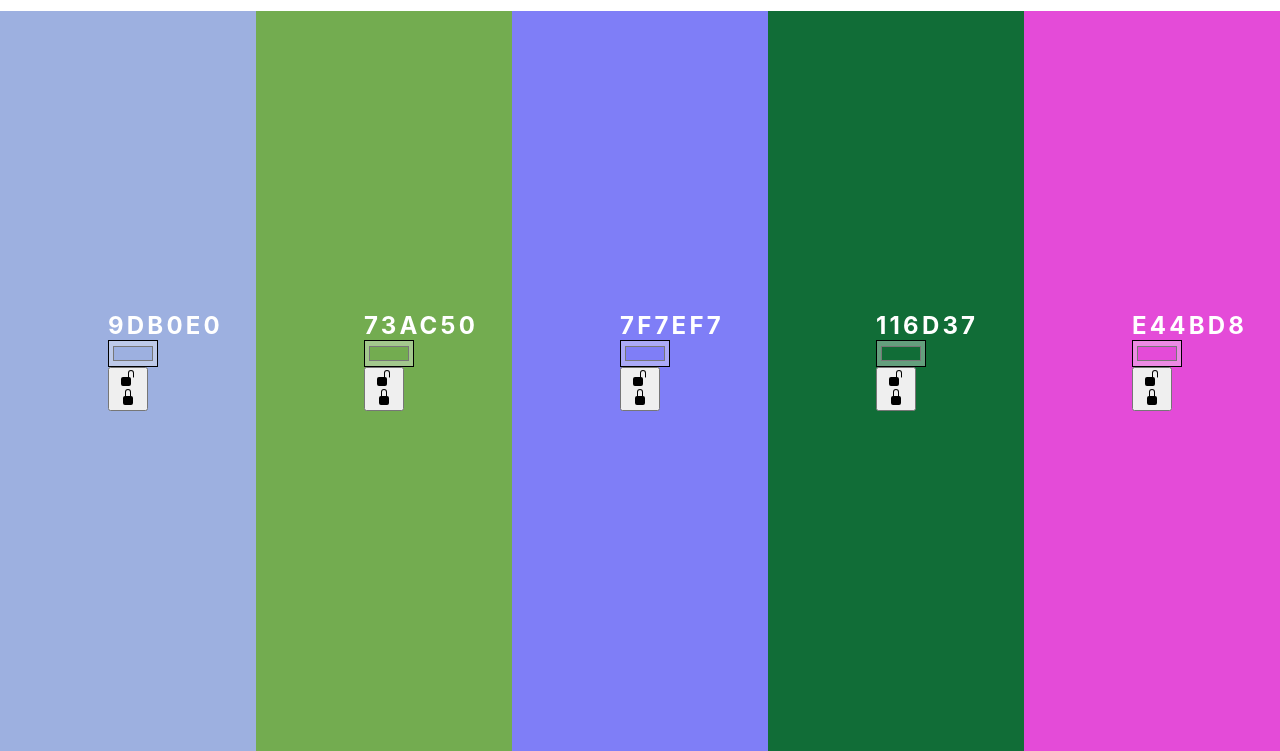
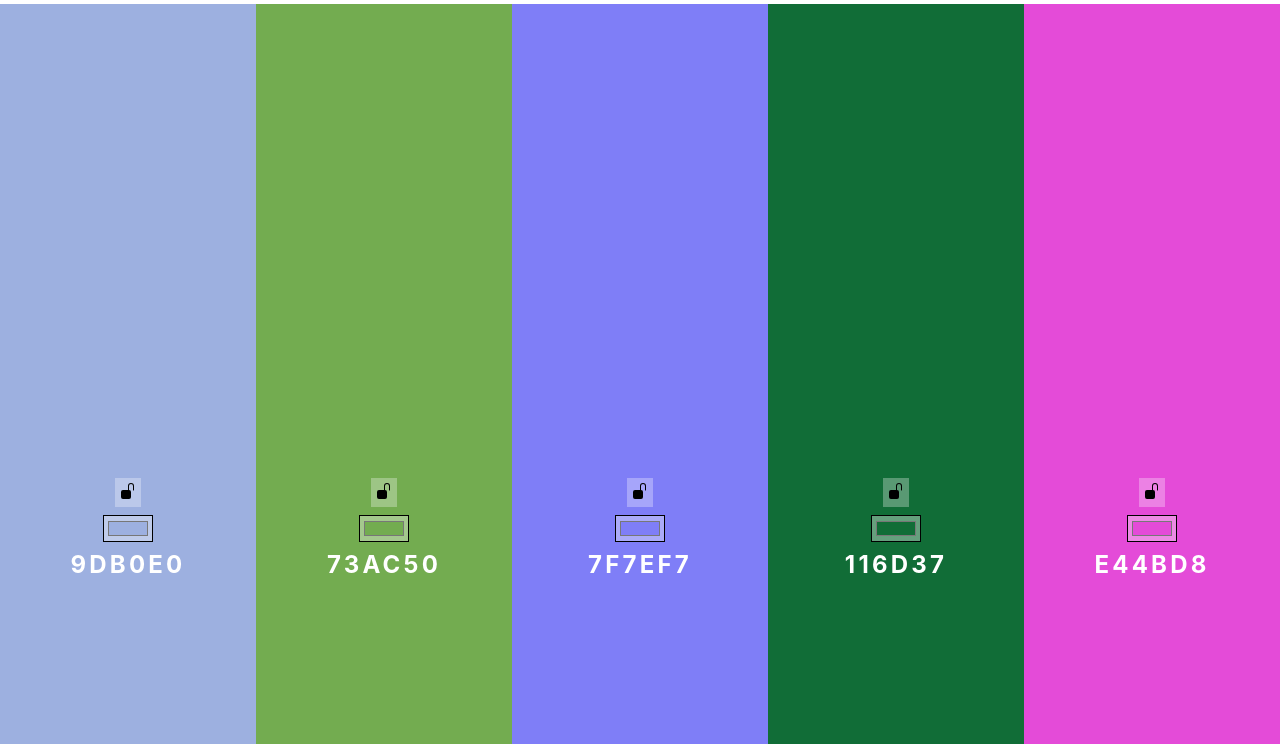
Before and after one commit to mariapaz/colour-palette, a plain HTML site: page index.html in a window 1280 px wide. Shown: the part 65-816 px from the top of the page. Drawn offline with Linux system fonts and the light colour scheme.

Commit message:
a simple palette generator

```diff
--- a/app.js
+++ b/app.js
@@ -1,15 +1,10 @@
-// randomly generate hex colour
-// what's the range of the random hex number? 0-9  A, B, C, D, E, and F.
-// randomly genrate this 6 times and add bg color and hex colour number
-// button to generate colours that are not locked
-
-// all possible hex values
+// All possible hex values
 const hexValues = [0, 1, 2, 3, 4, 5, 6, 7, 8, 9, "A", "B", "C", "D", "E", "F"];
-// generate a random number
+// Generate a random number
 function getRandomInt(max) {
   return Math.floor(Math.random() * max);
 }
-// generate a single hex colour value
+// Generate a single hex colour value
 function randomHexColour() {
   let hexColourArr = [];
   let hexColour = "#";
@@ -18,42 +13,69 @@ function randomHexColour() {
   }
   return (hexColour += hexColourArr.join(""));
 }
-
+//let isLocked = false;
+// Add the colours function
 function addColours() {
   const c = document.querySelectorAll("[id^=c-]");
   const p = document.querySelectorAll("[id^=p-]");
   const hexColours = [];
   for (let i = 0; i < c.length; i++) {
-    // change to have an array with six different colours
+    // todo: if locked the current colour will need to be saved in the array
     hexColours.push(randomHexColour());
+    if (!c[i].getElementsByClassName("locked")[0]) {
       c[i].style.backgroundColor = hexColours[i];
       // why this won't work?? const l = c[i].getElementsByTagName("label");
-    // const l = c[i].querySelectorAll("[id^=l-]");
       const l = c[i].querySelectorAll("[id^=l-]");
       l[0].textContent = hexColours[i].slice(1);
-
-    console.log(l);
-    // if (l) {
-    //   l.innerHTML = "hola";
-    // }
-
       p[i].setAttribute("value", hexColours[i]);
-    p[i].addEventListener(
-      "change",
-      (e) => {
-        c[i].style.backgroundColor = e.target.value;
-        p[i].setAttribute("value", e.target.value);
-      },
-      false
-    );
+      // Bug? in Chrome, need to set the value too in order to have the color (not just att) changed
+      p[i].value = hexColours[i];
+      // Moved the Event Listener outside the function
+      // p[i].addEventListener(
+      //   "change",
+      //   (e) => {
+      //     c[i].style.backgroundColor = e.target.value;
+      //     p[i].setAttribute("value", e.target.value);
+      //   },
+      //   false
+      // );
     }
   }
+}
+
+// Colour input change
+[...document.querySelectorAll("[id^=p-]")].forEach((x) =>
+  x.addEventListener("change", function (e) {
+    this.setAttribute("value", e.target.value);
+    let myNum = this.id.slice(-1);
+    myNum = "c-" + myNum;
+    document.getElementById(myNum).style.backgroundColor = e.target.value;
+    // Good practice to return false when nothing is returned?
+    return false;
+  })
+);
+
+// Padlock toggle
+[...document.getElementsByClassName("padlock")].forEach((x) =>
+  x.addEventListener("click", function () {
+    this.getElementsByClassName("bi-lock-fill")[0].classList.toggle("d-none");
+    this.getElementsByClassName("bi-unlock-fill")[0].classList.toggle("d-none");
+    this.classList.toggle("locked");
+    return false;
+  })
+);
+// On load and Spacebar Event listeners
 window.addEventListener("DOMContentLoaded", () => {
   addColours();
 });
 
-document.addEventListener("keyup", (event) => {
+document.addEventListener(
+  "keyup",
+  (event) => {
     if (event.code === "Space") {
       addColours();
     }
-});
+    event.preventDefault();
+  },
+  false
+);
--- a/index.html
+++ b/index.html
@@ -18,93 +18,92 @@
   <div class="container">
     <div id="c-1" class="colour">
       <div class="controls">
-        <label id="l-1" for="p-1"></label>
-        <input type="color" id="p-1" name="p-1" value="#ffffff">
-
-        <button id="padlock">
+        <button class="padlock">
           <svg xmlns="http://www.w3.org/2000/svg" width="16" height="16" fill="currentColor" class="bi bi-unlock-fill"
             viewBox="0 0 16 16">
             <path
               d="M11 1a2 2 0 0 0-2 2v4a2 2 0 0 1 2 2v5a2 2 0 0 1-2 2H3a2 2 0 0 1-2-2V9a2 2 0 0 1 2-2h5V3a3 3 0 0 1 6 0v4a.5.5 0 0 1-1 0V3a2 2 0 0 0-2-2z" />
           </svg>
-          <svg xmlns="http://www.w3.org/2000/svg" width="16" height="16" fill="currentColor" class="bi bi-lock-fill"
-            viewBox="0 0 16 16">
+          <svg xmlns="http://www.w3.org/2000/svg" width="16" height="16" fill="currentColor"
+            class="d-none bi bi-lock-fill" viewBox="0 0 16 16">
             <path
               d="M8 1a2 2 0 0 1 2 2v4H6V3a2 2 0 0 1 2-2zm3 6V3a3 3 0 0 0-6 0v4a2 2 0 0 0-2 2v5a2 2 0 0 0 2 2h6a2 2 0 0 0 2-2V9a2 2 0 0 0-2-2z" />
           </svg>
         </button>
+        <input type="color" id="p-1" name="p-1" value="#ffffff">
+        <label id="l-1" for="p-1"></label>
       </div>
     </div>
     <div id="c-2" class="colour">
       <div class="controls">
-        <label id="l-2" for="p-2"></label>
-        <input type="color" id="p-2" name="p-2" value="#ffffff">
-        <button id="padlock">
+        <button class="padlock">
           <svg xmlns="http://www.w3.org/2000/svg" width="16" height="16" fill="currentColor" class="bi bi-unlock-fill"
             viewBox="0 0 16 16">
             <path
               d="M11 1a2 2 0 0 0-2 2v4a2 2 0 0 1 2 2v5a2 2 0 0 1-2 2H3a2 2 0 0 1-2-2V9a2 2 0 0 1 2-2h5V3a3 3 0 0 1 6 0v4a.5.5 0 0 1-1 0V3a2 2 0 0 0-2-2z" />
           </svg>
-          <svg xmlns="http://www.w3.org/2000/svg" width="16" height="16" fill="currentColor" class="bi bi-lock-fill"
-            viewBox="0 0 16 16">
+          <svg xmlns="http://www.w3.org/2000/svg" width="16" height="16" fill="currentColor"
+            class="d-none bi bi-lock-fill" viewBox="0 0 16 16">
             <path
               d="M8 1a2 2 0 0 1 2 2v4H6V3a2 2 0 0 1 2-2zm3 6V3a3 3 0 0 0-6 0v4a2 2 0 0 0-2 2v5a2 2 0 0 0 2 2h6a2 2 0 0 0 2-2V9a2 2 0 0 0-2-2z" />
           </svg>
         </button>
+        <input type="color" id="p-2" name="p-2" value="#ffffff">
+        <label id="l-2" for="p-2"></label>
       </div>
     </div>
     <div id="c-3" class="colour">
       <div class="controls">
-        <label id="l-3" for="p-3"></label>
-        <input type="color" id="p-3" name="p-3" value="#ffffff">
-        <button id="padlock">
+        <button class="padlock">
           <svg xmlns="http://www.w3.org/2000/svg" width="16" height="16" fill="currentColor" class="bi bi-unlock-fill"
             viewBox="0 0 16 16">
             <path
               d="M11 1a2 2 0 0 0-2 2v4a2 2 0 0 1 2 2v5a2 2 0 0 1-2 2H3a2 2 0 0 1-2-2V9a2 2 0 0 1 2-2h5V3a3 3 0 0 1 6 0v4a.5.5 0 0 1-1 0V3a2 2 0 0 0-2-2z" />
           </svg>
-          <svg xmlns="http://www.w3.org/2000/svg" width="16" height="16" fill="currentColor" class="bi bi-lock-fill"
-            viewBox="0 0 16 16">
+          <svg xmlns="http://www.w3.org/2000/svg" width="16" height="16" fill="currentColor"
+            class="d-none bi bi-lock-fill" viewBox="0 0 16 16">
             <path
               d="M8 1a2 2 0 0 1 2 2v4H6V3a2 2 0 0 1 2-2zm3 6V3a3 3 0 0 0-6 0v4a2 2 0 0 0-2 2v5a2 2 0 0 0 2 2h6a2 2 0 0 0 2-2V9a2 2 0 0 0-2-2z" />
           </svg>
         </button>
+        <input type="color" id="p-3" name="p-3" value="#ffffff">
+        <label id="l-3" for="p-3"></label>
       </div>
     </div>
     <div id="c-4" class="colour">
       <div class="controls">
-        <label id="l-4" for="p-4"></label>
-        <input type="color" id="p-4" name="p-4" value="#ffffff">
-        <button id="padlock">
+        <button class="padlock">
           <svg xmlns="http://www.w3.org/2000/svg" width="16" height="16" fill="currentColor" class="bi bi-unlock-fill"
             viewBox="0 0 16 16">
             <path
               d="M11 1a2 2 0 0 0-2 2v4a2 2 0 0 1 2 2v5a2 2 0 0 1-2 2H3a2 2 0 0 1-2-2V9a2 2 0 0 1 2-2h5V3a3 3 0 0 1 6 0v4a.5.5 0 0 1-1 0V3a2 2 0 0 0-2-2z" />
           </svg>
-          <svg xmlns="http://www.w3.org/2000/svg" width="16" height="16" fill="currentColor" class="bi bi-lock-fill"
-            viewBox="0 0 16 16">
+          <svg xmlns="http://www.w3.org/2000/svg" width="16" height="16" fill="currentColor"
+            class="d-none bi bi-lock-fill" viewBox="0 0 16 16">
             <path
               d="M8 1a2 2 0 0 1 2 2v4H6V3a2 2 0 0 1 2-2zm3 6V3a3 3 0 0 0-6 0v4a2 2 0 0 0-2 2v5a2 2 0 0 0 2 2h6a2 2 0 0 0 2-2V9a2 2 0 0 0-2-2z" />
           </svg>
         </button>
+        <input type="color" id="p-4" name="p-4" value="#ffffff">
+        <label id="l-4" for="p-4"></label>
       </div>
     </div>
     <div id="c-5" class="colour">
       <div class="controls">
-        <label id="l-5" for="p-5"></label>
-        <input type="color" id="p-5" name="p-5" value="#ffffff">
-        <button id="padlock">
+        <button class="padlock">
           <svg xmlns="http://www.w3.org/2000/svg" width="16" height="16" fill="currentColor" class="bi bi-unlock-fill"
             viewBox="0 0 16 16">
             <path
               d="M11 1a2 2 0 0 0-2 2v4a2 2 0 0 1 2 2v5a2 2 0 0 1-2 2H3a2 2 0 0 1-2-2V9a2 2 0 0 1 2-2h5V3a3 3 0 0 1 6 0v4a.5.5 0 0 1-1 0V3a2 2 0 0 0-2-2z" />
           </svg>
-          <svg xmlns="http://www.w3.org/2000/svg" width="16" height="16" fill="currentColor" class="bi bi-lock-fill"
-            viewBox="0 0 16 16">
+          <svg xmlns="http://www.w3.org/2000/svg" width="16" height="16" fill="currentColor"
+            class="d-none bi bi-lock-fill" viewBox="0 0 16 16">
             <path
               d="M8 1a2 2 0 0 1 2 2v4H6V3a2 2 0 0 1 2-2zm3 6V3a3 3 0 0 0-6 0v4a2 2 0 0 0-2 2v5a2 2 0 0 0 2 2h6a2 2 0 0 0 2-2V9a2 2 0 0 0-2-2z" />
           </svg>
         </button>
+        <input type="color" id="p-5" name="p-5" value="#ffffff">
+        <label id="l-5" for="p-5"></label>
       </div>
     </div>
   </div>
--- a/main.css
+++ b/main.css
@@ -3,11 +3,13 @@ body{
     margin: 0;
     font-family: -apple-system, BlinkMacSystemFont, 'Segoe UI', Roboto, Oxygen, Ubuntu, Cantarell, 'Open Sans', 'Helvetica Neue', sans-serif
 }
-header{
-    height: 60px;
-}
+
 h1{
     font-size: 1.5rem;
+    margin: 1.25rem 0.5rem;
+}
+.d-none{
+    display: none;
 }
 .container{
     display: grid;
@@ -23,15 +25,13 @@ h1{
 .controls{
     display: flex;
     flex-direction: column;
+    justify-content: end;
+    align-items: center;
     bottom: 140px;
-    height: calc(100% - 70px - 140px);
-    max-height: 300px;
-    min-height: 200px;
-    position:absolute;
-    transform: translate3d(-50%, 0, 0);
-    width: 40px;
-    left: 50%;
-    right: auto;
+    height: calc(100vh - 225px);
+}
+.controls > * + *{
+    margin-top: 0.5rem;
 }
 input[type=color] {
     background: #fafafa5c;
@@ -43,3 +43,15 @@ input[type=color] {
     letter-spacing: .2rem;
 
   }
+  button,
+  [role="button"] {
+      padding: 0.25rem;
+      border: 1px solid transparent;
+      background: rgb(255 255 255 / 30%);
+  }
+
+  button:active,
+  button:focus,
+  [role="button"][aria-pressed="true"] {
+      border: 1px solid #000;
+  }
```
Lines whose indentation alone changed are shown as unchanged.
